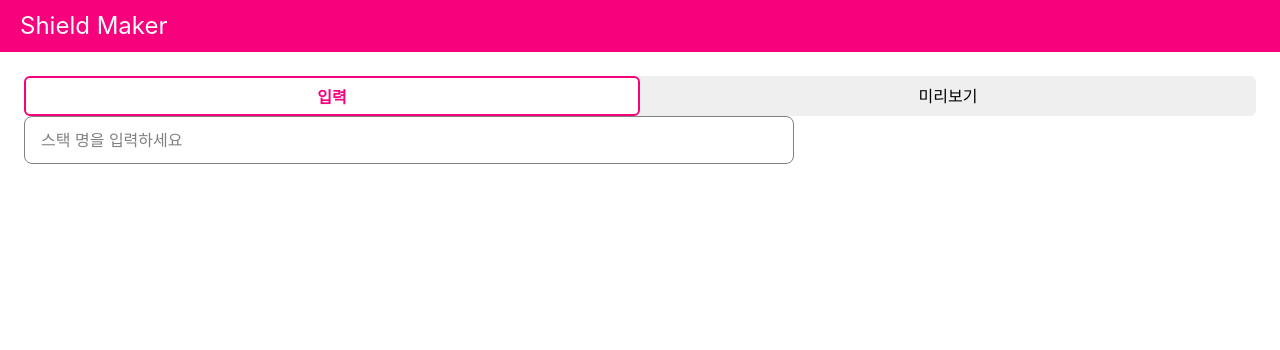
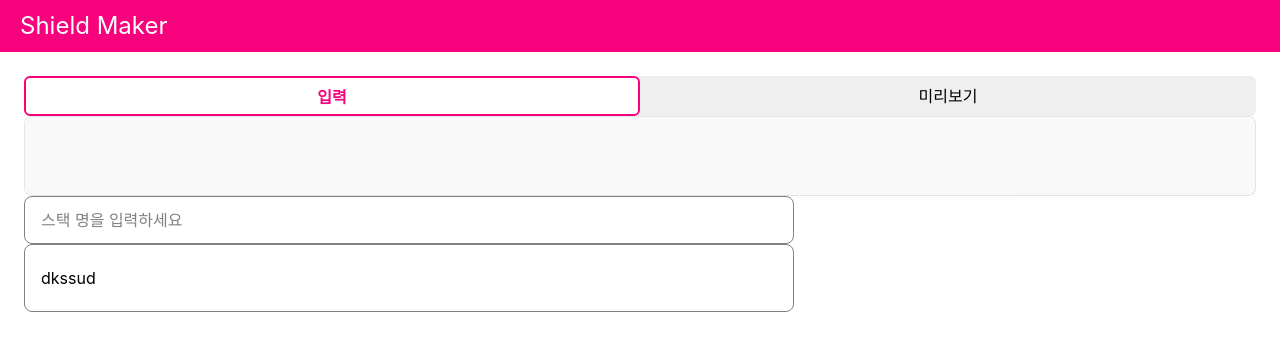
Before and after one commit to SeanKim-416/shield-maker, a React (Create React App) app: page /edit in a window 1280 px wide. Shown: the top 350 px of the page. Built offline with nearby package versions, Linux system fonts and the light colour scheme; a web font is replaced by a local one.

Commit message:
feat: 인풋 검색필터 스타일 지정

```diff
--- a/src/components/commons/Input/Input.jsx
+++ b/src/components/commons/Input/Input.jsx
@@ -2,12 +2,11 @@ import styles from './Input.module.scss';
 
 function Input() {
   return (
-    <form onSubmit={(e) => e.preventDefault()}>
-      <input
-        id="InputField_input"
-        className={styles.input}
-        placeholder="스택 명을 입력하세요"
-      />
+    <form className={styles.form} onSubmit={(e) => e.preventDefault()}>
+      <input className={styles.input} placeholder="스택 명을 입력하세요" />
+      <ul className={styles.ul}>
+        <li className={styles.li}>dkssud</li>
+      </ul>
     </form>
   );
 }
--- a/src/components/commons/Input/Input.module.scss
+++ b/src/components/commons/Input/Input.module.scss
@@ -1,4 +1,10 @@
 @import '../../../styles/variables';
+
+.form {
+  position: relative;
+  width: 100%;
+  max-width: 77rem;
+}
 
 .input {
   display: flex;
@@ -12,7 +18,6 @@
   background: white;
 
   width: 100%;
-  max-width: 77rem;
 
   @include body3;
   width: 100%;
@@ -27,3 +32,20 @@
     border: 2px solid $primary;
   }
 }
+
+.ul {
+  position: absolute;
+  z-index: 1;
+  width: 100%;
+  list-style-type: none;
+  border-radius: 0.8rem;
+  border: 1px solid $grayscale-40;
+  padding: 1rem 0;
+}
+
+.li {
+  width: 100%;
+  padding: 1.2rem 1.6rem;
+
+  @include body3;
+}
--- a/src/pages/Edit/Edit.jsx
+++ b/src/pages/Edit/Edit.jsx
@@ -5,6 +5,7 @@ function Edit() {
   return (
     <main className={styles.main}>
       <ToggleButton />
+      <div className={styles.badgeContainer}></div>
       <Input />
     </main>
   );
--- a/src/pages/Edit/Edit.module.scss
+++ b/src/pages/Edit/Edit.module.scss
@@ -1,3 +1,13 @@
+@import '../../styles/variables';
+
 .main {
   padding: 2.4rem;
 }
+
+.badgeContainer {
+  width: 100%;
+  height: 8rem;
+  background-color: $grayscale-20;
+  border-radius: 0.8rem;
+  border: 1px dotted $grayscale-30;
+}
```
